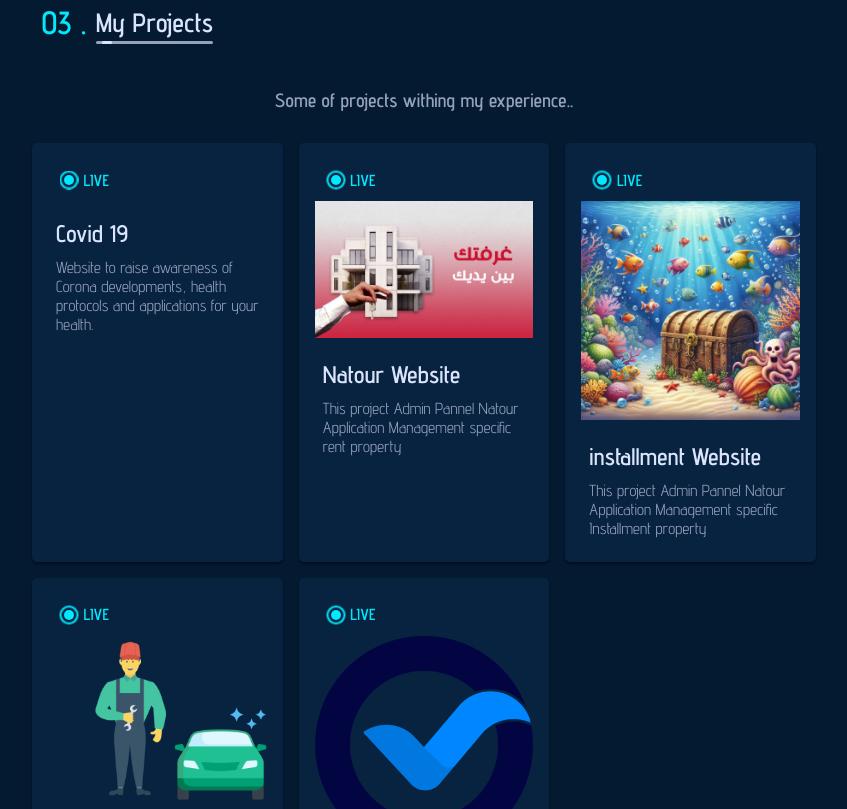
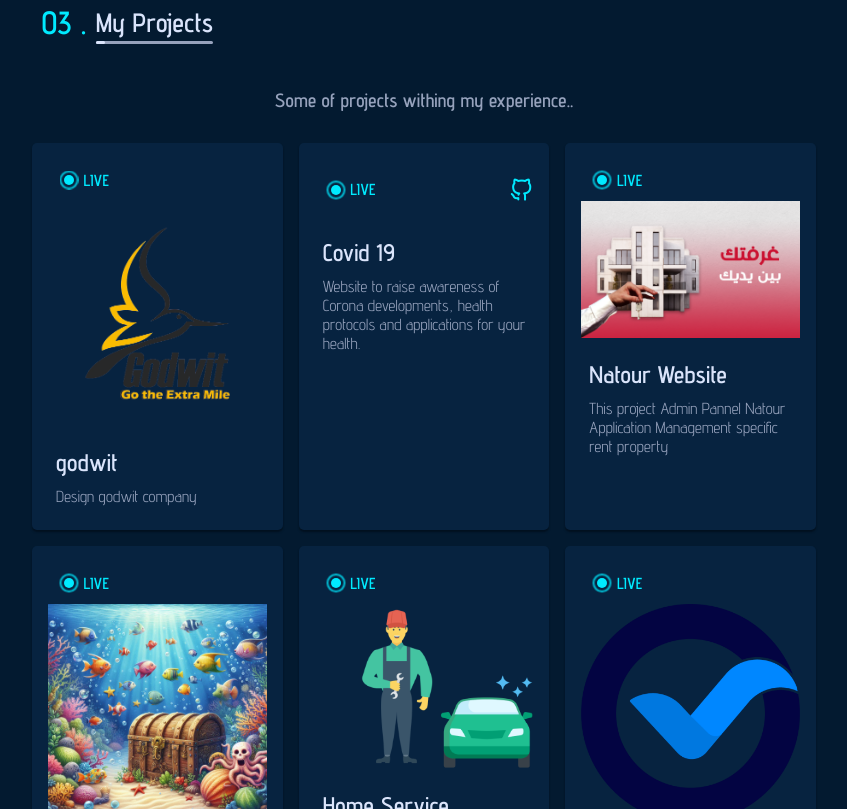
Before and after one commit to alaeldin91/AlaeldinMusa, a plain HTML site: page index.html in a window 1280 px wide. Shown: the part 1991-2800 px from the top of the page, without its empty margins (216-1063 px from the left). Drawn offline with nearby package versions, Linux system fonts and the light colour scheme.

Commit message:
add codewight

```diff
--- a/index.html
+++ b/index.html
@@ -296,7 +296,31 @@
                 <div class="boxes">
 
                     <!-- BOX -->
+                    <div class="box">
+                        <div class="project-container">
 
+                            <div class="project-container-top">
+                                <div><a href="#" class="wrapper-link indicator" target="_blank"></a></div>
+                                <a href="https://godwit.vercel.app/" class="live"
+                                    target="_blank"><span>LIVE</span></a>
+
+                            </div>
+
+                            <div class="project-image-container">
+                                <a href="https://godwit.vercel.app/" target="_blank">
+                                    <img src="images/godewight.png" class="project-image">
+                                </a>
+                            </div>
+
+                            <div class="project-text-container">
+                                <h2 class="title">godwit</h2>
+                                <p>
+                                  Design  godwit company
+                                </p>
+                            </div>
+
+                        </div>
+                    </div><!-- / BOX -->
 
                     <!-- BOX -->
                     <div class="box">
@@ -306,7 +330,8 @@
                                 <div><a href="#" class="wrapper-link indicator" target="_blank"></a></div>
                                 <a href="https://dev-bushra.github.io/covid-19/" class="live"
                                     target="_blank"><span>LIVE</span></a>
-
+                                <a href="https://github.com/dev-bushra/covid-19" class="wrapper-link" target="_blank"><i
+                                        class="uil uil-github-alt"></i></a>
                             </div>
 
 
```
Also changed, not shown: images/godewight.png (added).
